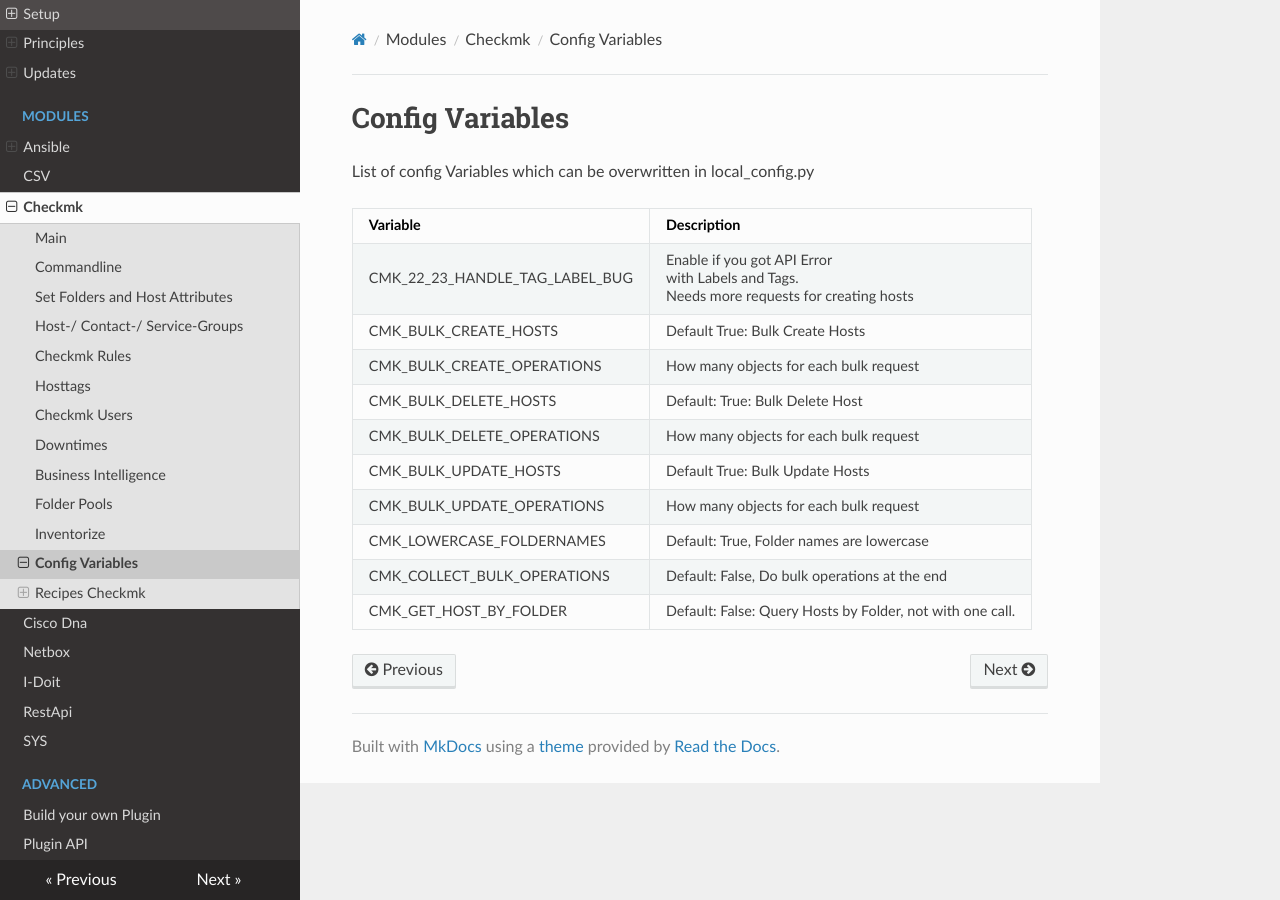
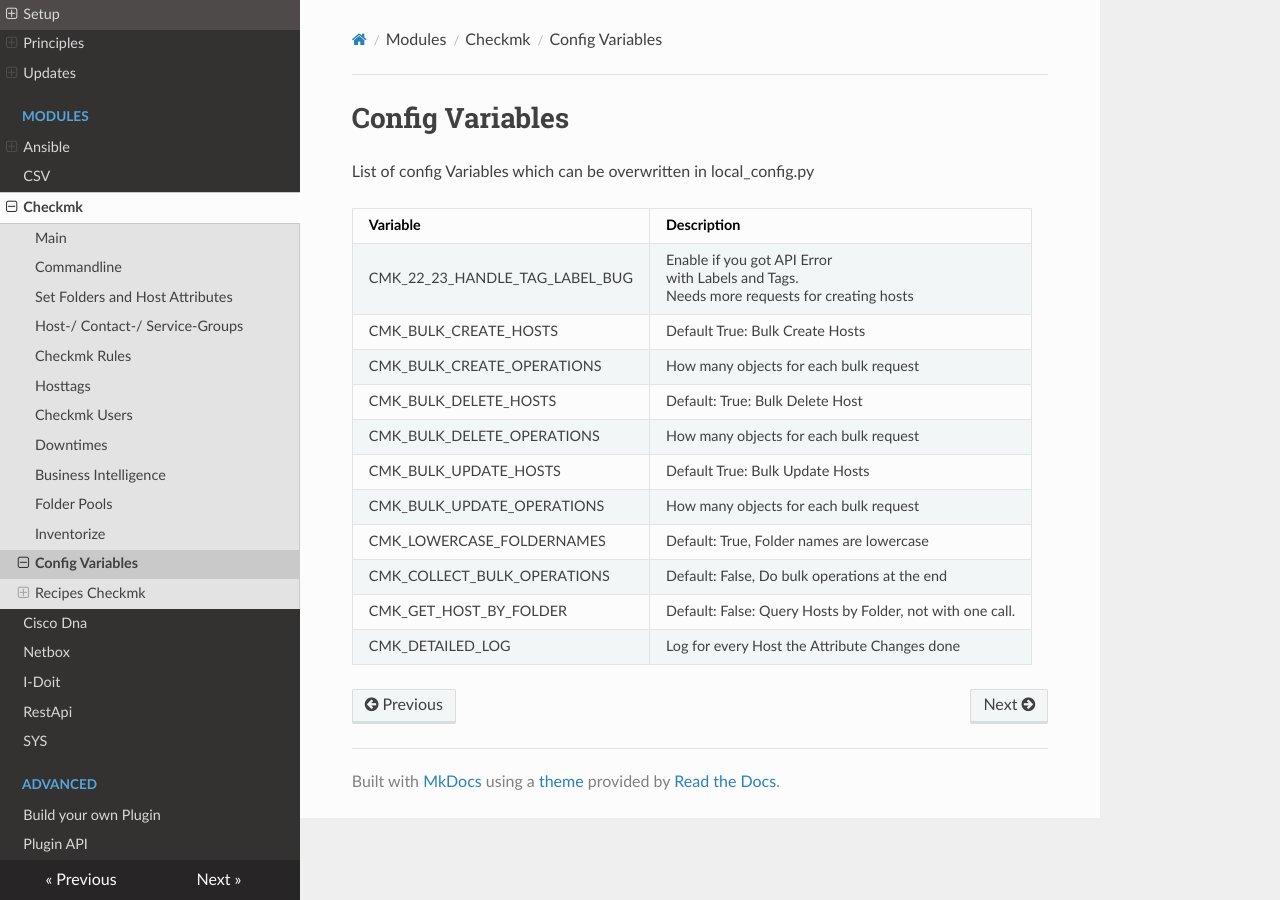
Before and after one commit to kuhn-ruess/cmdbsyncer-docs, an MkDocs documentation site: the page built from docs/checkmk/config_vars.md, in a window 1280 px wide. Built offline with MkDocs 1.6.1, drawn with Linux system fonts in a browser that asks for light colours; nearby versions of some CDN libraries.

Commit message:
Updated docu

```diff
--- a/docs/checkmk/config_vars.md
+++ b/docs/checkmk/config_vars.md
@@ -14,3 +14,4 @@
 | CMK_LOWERCASE_FOLDERNAMES| Default: True, Folder names are lowercase |
 | CMK_COLLECT_BULK_OPERATIONS| Default: False, Do bulk operations at the end |
 | CMK_GET_HOST_BY_FOLDER| Default: False: Query Hosts by Folder, not with one call.|
+| CMK_DETAILED_LOG | Log for every Host the Attribute Changes done |
```
